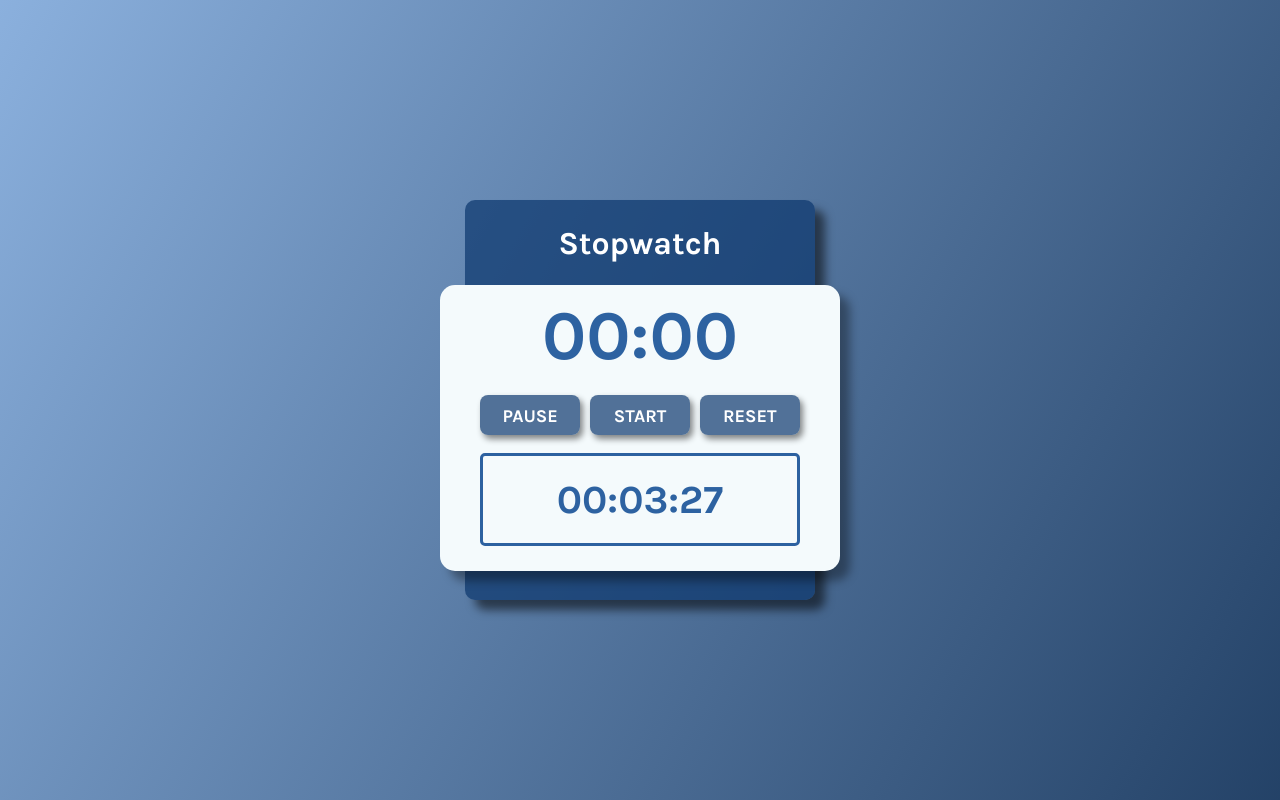
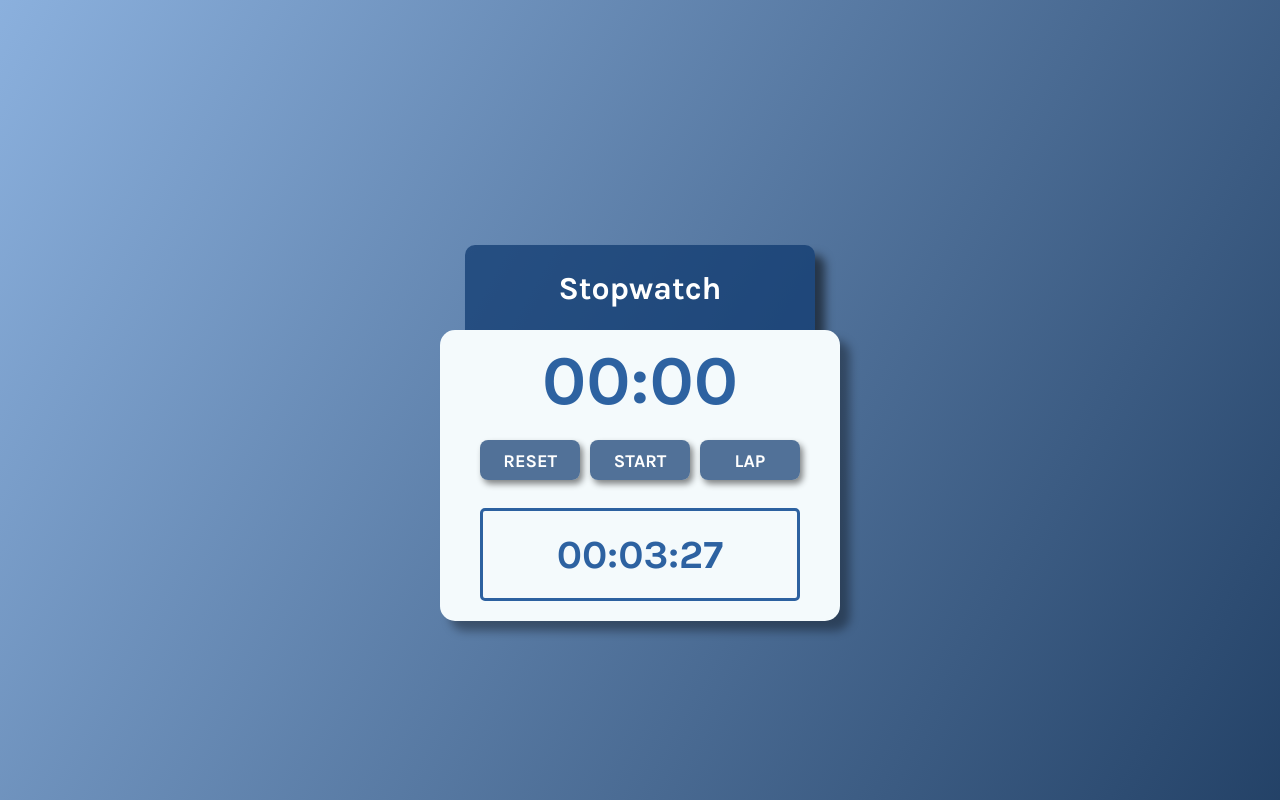
Before and after one commit to edgardjustino/stopwatch, a plain HTML site: page index.html in a window 1280 px wide. Drawn offline with Linux system fonts and the light colour scheme.

Commit message:
little changes on lap

```diff
--- a/index.html
+++ b/index.html
@@ -14,15 +14,15 @@
     <div class="container">
         <h1>Stopwatch</h1>
         <div class="timer-area">
-            <p>00:00</p>
+            <p id="time">00:00</p>
             <div class="btn-area">
-                    <button id="pause">pause</button>
-                    <button id="start">start</button>
-                    <button id="reset">reset</button>
+                    <button id="reset-btn">reset</button>
+                    <button id="start-btn">start</button>
+                    <button id="lap-btn">lap</button>
             </div>
-            <div class="lap-area">
-                <h2>00:03:27</h2>
-            </div>
+            <!-- <div class="lap-area"> -->
+                <h2 id="lap-time">00:03:27</h2>
+            <!-- </div> -->
         </div>
 
 
--- a/script.js
+++ b/script.js
@@ -0,0 +1 @@
+//get elements
--- a/styles.css
+++ b/styles.css
@@ -24,7 +24,7 @@ body{
 
 .container {
     width: 350px;
-    height: 400px;
+    min-height: 310px;
     background-color: rgba(9, 53, 108, 0.69);
     border-radius: 10px;
     color: white;
@@ -42,7 +42,7 @@ h1 {
     top: 25px;
 }
 
-p{
+#time{
     font-size: 70px;
     color: rgba(14, 74, 147, 0.867);
     font-weight: 550;
@@ -80,17 +80,20 @@ button {
     cursor: pointer;
 }
 
-.lap-area {
+/* .lap-area {
     border-radius: 5px;
     border: rgba(14, 74, 147, 0.867) 3px solid;
     width: 84%;
     margin-bottom: 15px;
-}
+} */
 
 h2 {
     color: rgba(14, 74, 147, 0.867);
-    padding: 5px;
-    margin: 15px;
+    padding: 20px;
+    width: 84%;
+    border-radius: 5px;
+    margin: 10px;
     text-align: center;
     font-size: 40px;
+    border: rgba(14, 74, 147, 0.867) 3px solid;
 }
```
